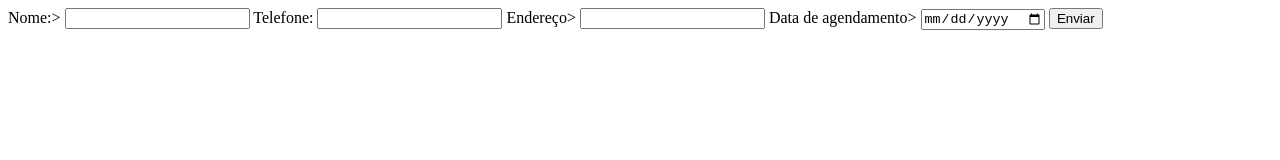
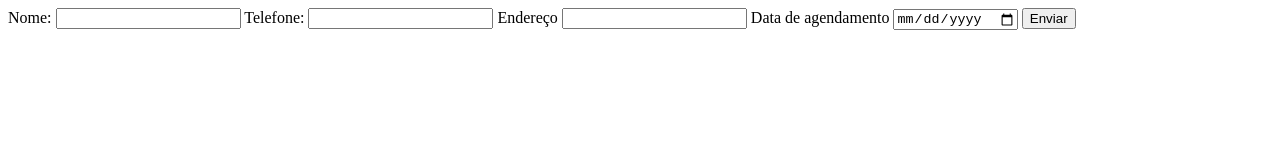
Before and after one commit to M4TTHEW-OC/Programacao_Web, a website: page atividade5/views/index.html in a window 1280 px wide. Drawn offline with Linux system fonts and the light colour scheme.

Commit message:
Atividade 5

```diff
--- a/atividade5/index.js
+++ b/atividade5/index.js
@@ -40,7 +40,9 @@ app.get('/dados', function(req, req){
 app.post('/dados', function(req, res){
     let usuario = {
         nome: req.body.nome,
-        telefone: req.body.telefone
+        telefone: req.body.telefone,
+        endereco: req.body.endereco,
+        agendamento: req.body.agendamento
     };
     res.render('dados.html', {usuario} )
 });
--- a/atividade5/views/index.html
+++ b/atividade5/views/index.html
@@ -11,13 +11,13 @@
 <body>
 
     <form action="/dados" method="post">
-        <label>Nome:<label>>
+        <label>Nome:<label>
         <input type="text" id="nome" name="nome">
         <label>Telefone:<label>
         <input type="text" id="telefone" name="telefone">
-        <label>Endereço<label>>
+        <label>Endereço<label>
         <input type="text" id="endereco" name="endereco">
-        <label>Data de agendamento<label>>
+        <label>Data de agendamento<label>
         <input type="date" id="agendamento" name="agendamento">
         <input type="submit" value="Enviar">
     </form>
```
